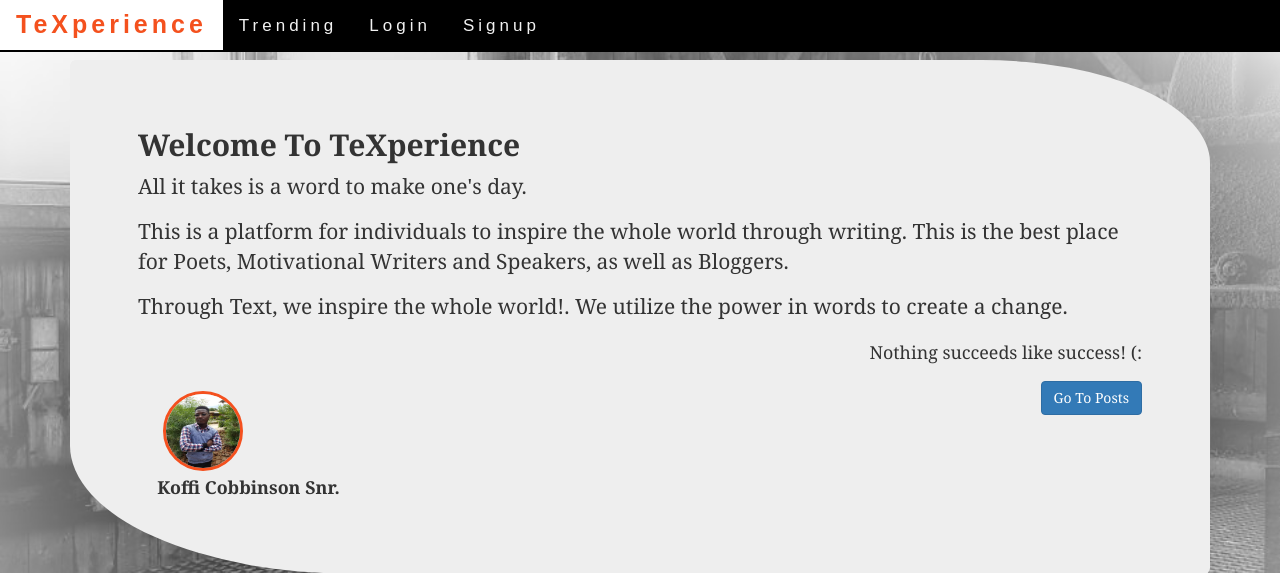
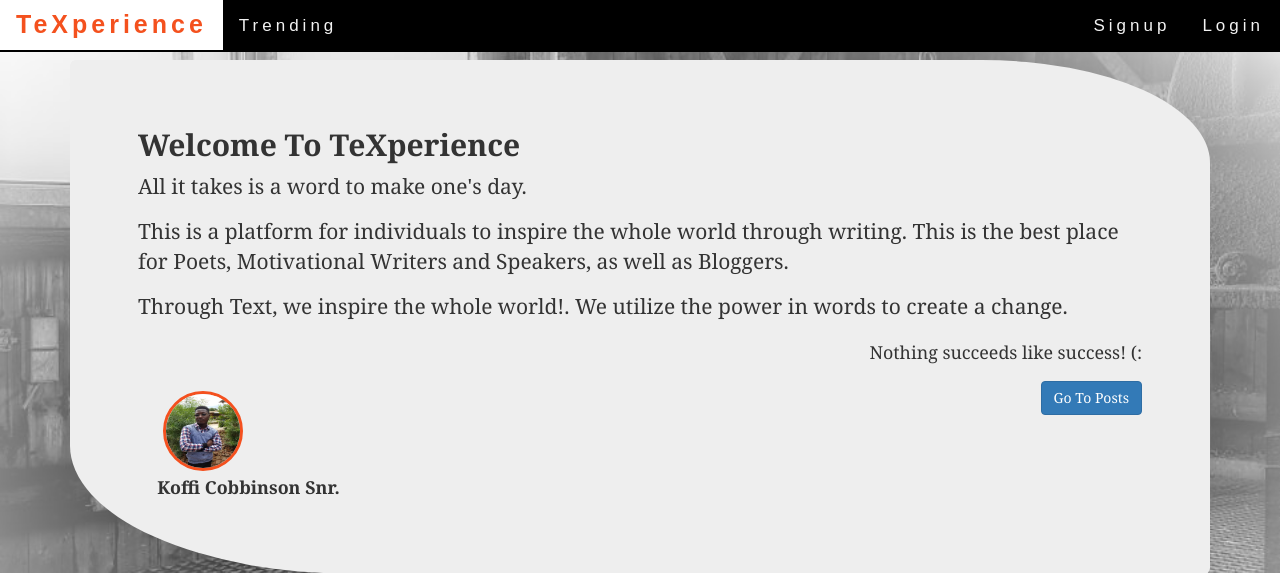
Before and after one commit to Koffi-Cobbin/TeXperience, a Flask app: page / in a window 1280 px wide. Shown: the top 573 px of the page. Run offline with Flask 2, Linux system fonts and the light colour scheme; some libraries are stand-ins or nearby versions; some web fonts are replaced.

Commit message:
Update base.html

```diff
--- a/src/templates/base.html
+++ b/src/templates/base.html
@@ -24,10 +24,10 @@
     <a href="{{ url_for('profile') }}" href="javascript:void(0)" class="navbar-item"> Profile </a>
     {% endif %}
     {% if not current_user.is_authenticated %}
-    <a href="{{ url_for('login') }}" class="navbar-item">
+    <a href="{{ url_for('login') }}" class="navbar-item" style="float: right;">
         Login
     </a>
-    <a href="{{ url_for('signup') }}" class="navbar-item">
+    <a href="{{ url_for('signup') }}" class="navbar-item" style="float: right;">
         Signup
     </a>
     {% endif %}
```
